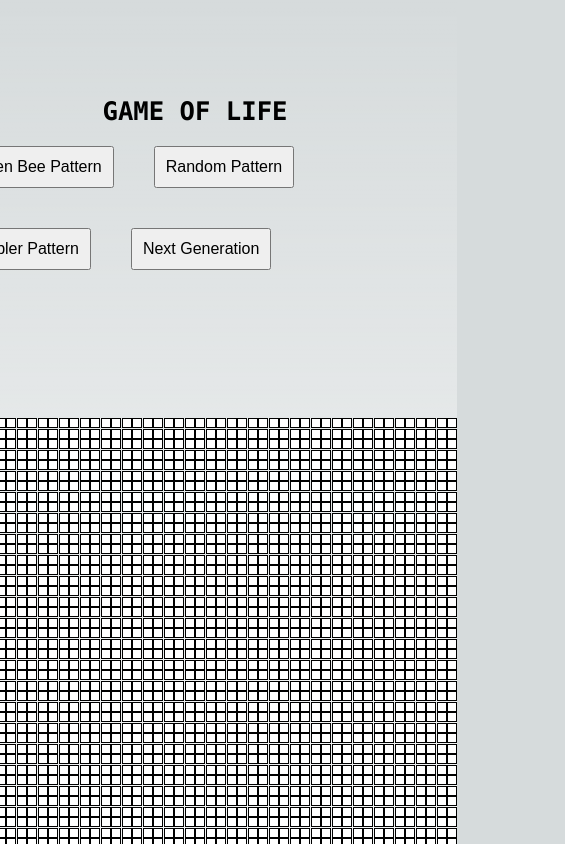
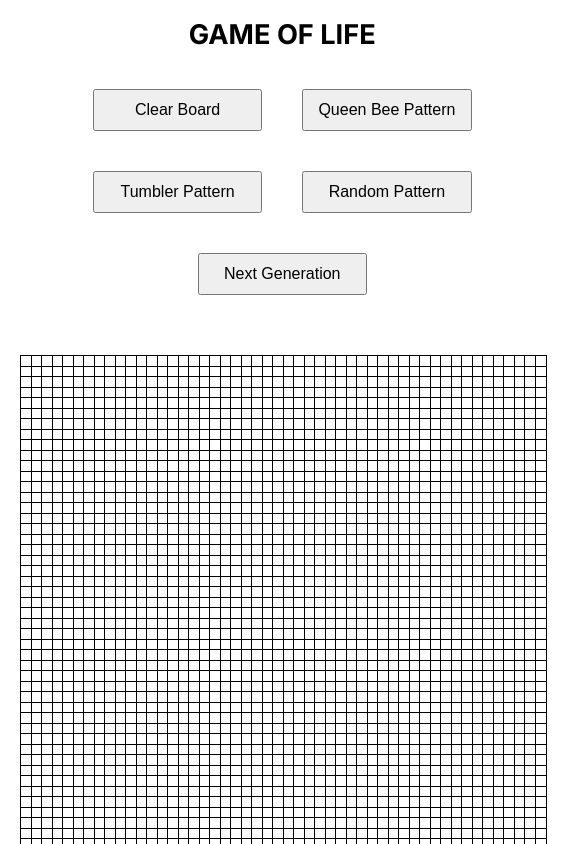
Before and after one commit to Okios2/Game-of-Life, a Next.js app: page / in a window 390 px wide. Shown: the top 844 px of the page, 565 px wide, since content can reach past the window. Built offline with nearby package versions, Linux system fonts and the light colour scheme.

Commit message:
Layout improvement and portrait view handling

```diff
--- a/app/components/actionButton.module.css
+++ b/app/components/actionButton.module.css
@@ -1,5 +1,14 @@
 .actionbutton {
     margin: 20px;
     padding: 10px;
+    text-align: center;
     font-size: 16px;
+    width: 80%;
 }
+
+@media screen and (orientation: portrait) {
+    .actionbutton {
+        align-items: center;
+        width: 30%;
+    }
+}
--- a/app/components/grid.module.css
+++ b/app/components/grid.module.css
@@ -1,7 +1,6 @@
 .grid {
     display: grid;
-    width: 100%;
-    height: 100%;
-    gap: 0.5px;
+    width: auto;
+    height: auto;
     aspect-ratio: 1;
 }
--- a/app/components/grid.tsx
+++ b/app/components/grid.tsx
@@ -1,5 +1,5 @@
 'use client';
-import React, { forwardRef, Ref, useImperativeHandle, useState } from "react";
+import React, { forwardRef, Ref, useImperativeHandle, useState, useEffect } from "react";
 
 import Cell from "./cell";
 import styles from "./grid.module.css";
@@ -8,6 +8,9 @@ import countAliveNeighbors from "../utilities/countAliveNeighbors";
 
 export const rows = 50;
 export const cols = 50;
+const minCellSize = 10;
+const gapWidth = 0.5;
+const minWidth = (cols*minCellSize)+gapWidth*(cols-1)+40; //adding 40 to match padding on the gridContainer
 
 const GameBoard = forwardRef((props, ref: Ref<any>) => {
   const [grid, setGrid] = useState<boolean[][]>(createArray(rows, cols));
@@ -53,12 +56,17 @@ const GameBoard = forwardRef((props, ref: Ref<any>) => {
     });
   }
 
+  useEffect(() => {
+    document.documentElement.style.setProperty('--grid-min-width', `${minWidth}px`);
+  }, [minWidth]);
+
   return (
     <div
       className={styles.grid}
       style={{
-        gridTemplateColumns: `repeat(${cols}, minmax(10px, 1fr))`,
-        gridTemplateRows: `repeat(${rows}, minmax(10px, 1fr))`,
+        gridTemplateColumns: `repeat(${cols}, minmax(${minCellSize}px, 1fr))`,
+        gridTemplateRows: `repeat(${rows}, minmax(${minCellSize}px, 1fr))`,
+        gap: gapWidth,
       }}
     >
       {grid.map((row: boolean[], rowIndex: number) => (
--- a/app/components/gridContainer.tsx
+++ b/app/components/gridContainer.tsx
@@ -14,18 +14,20 @@ const GridContainer = () => {
     const resetToQeenBeeGrid = () => gridRef.current?.setPattern(queenBeePattern);
     const resetToRandomGrid  = () => gridRef.current?.setPattern(randomPattern(rows, cols));
     const resetToTumblerGrid = () => gridRef.current?.setPattern(tumblerPattern);
+    const resetToBlank = () => gridRef.current?.setPattern([[]])
     const setNextGeneration = () => gridRef.current?.nextGrid();
 
     return (
-        <div>
-            <div>
+        <div className={styles.center}>
+            <div className={styles.buttonscontainer}>
+                <ActionButton onClick={resetToBlank}  name="Clear Board"/>
                 <ActionButton onClick={resetToQeenBeeGrid}  name="Queen Bee Pattern"/>
+                <ActionButton onClick={resetToTumblerGrid}  name="Tumbler Pattern"/>
                 <ActionButton onClick={resetToRandomGrid}  name="Random Pattern"/>
-                <ActionButton onClick={resetToTumblerGrid}  name="Tumbler Pattern"/>
                 <ActionButton onClick={setNextGeneration}  name="Next Generation"/>
             </div>
-            <div className={styles.center}>
-                <GameBoard ref={gridRef} />
+            <div className={styles.gridcontainer}>
+                <GameBoard ref={gridRef}/>
             </div>
         </div>
     )
--- a/app/globals.css
+++ b/app/globals.css
@@ -1,78 +1,16 @@
 :root {
-  --max-width: 1100px;
-  --border-radius: 12px;
-  --font-mono: ui-monospace, Menlo, Monaco, "Cascadia Mono", "Segoe UI Mono",
-    "Roboto Mono", "Oxygen Mono", "Ubuntu Monospace", "Source Code Pro",
-    "Fira Mono", "Droid Sans Mono", "Courier New", monospace;
-
-  --foreground-rgb: 0, 0, 0;
-  --background-start-rgb: 214, 219, 220;
-  --background-end-rgb: 255, 255, 255;
-
-
-  --tile-start-rgb: 239, 245, 249;
-  --tile-end-rgb: 228, 232, 233;
-  --tile-border: conic-gradient(
-    #00000080,
-    #00000040,
-    #00000030,
-    #00000020,
-    #00000010,
-    #00000010,
-    #00000080
-  );
-
-  --callout-rgb: 238, 240, 241;
-  --callout-border-rgb: 172, 175, 176;
-  --card-rgb: 180, 185, 188;
-  --card-border-rgb: 131, 134, 135;
+  --grid-min-width: 550;
 }
 
-@media (prefers-color-scheme: dark) {
-  :root {
-    --foreground-rgb: 255, 255, 255;
-    --background-start-rgb: 0, 0, 0;
-    --background-end-rgb: 0, 0, 0;
+html, body{
+  width: 100%;
+  height: 100%;
+  margin: 0;
+  padding: 0;
+}
 
-    --primary-glow: radial-gradient(rgba(1, 65, 255, 0.4), rgba(1, 65, 255, 0));
-    --secondary-glow: linear-gradient(
-      to bottom right,
-      rgba(1, 65, 255, 0),
-      rgba(1, 65, 255, 0),
-      rgba(1, 65, 255, 0.3)
-    );
-
-    --tile-start-rgb: 2, 13, 46;
-    --tile-end-rgb: 2, 5, 19;
-    --tile-border: conic-gradient(
-      #ffffff80,
-      #ffffff40,
-      #ffffff30,
-      #ffffff20,
-      #ffffff10,
-      #ffffff10,
-      #ffffff80
-    );
-
-    --callout-rgb: 20, 20, 20;
-    --callout-border-rgb: 108, 108, 108;
-    --card-rgb: 100, 100, 100;
-    --card-border-rgb: 200, 200, 200;
+@media (orientation: portrait){
+  html, body{
+    min-width: var(--grid-min-width);
   }
 }
-
-* {
-  box-sizing: border-box;
-  padding: 0;
-  margin: 0;
-}
-
-body {
-  color: rgb(var(--foreground-rgb));
-  background: linear-gradient(
-      to bottom,
-      transparent,
-      rgb(var(--background-end-rgb))
-    )
-    rgb(var(--background-start-rgb));
-}
--- a/app/page.module.css
+++ b/app/page.module.css
@@ -1,76 +1,50 @@
 .main {
   display: flex;
   flex-direction: column;
-  justify-content: space-between;
+  justify-content: center;
   align-items: center;
-  padding: 6rem;
-  min-height: 100vh;
+
 }
 
 .description {
-  display: inherit;
+  display: flex;
+  flex-direction: column;
   justify-content: center;
-  align-items: inherit;
+  align-items: center;
   font-size: 0.85rem;
-  max-width: var(--max-width);
   width: 100%;
-  z-index: 2;
   font-family: var(--font-mono);
 }
 
 .center {
   display: flex;
-  justify-content: center;
-  align-items: center;
-  position: relative;
-  padding: 2rem 0;
+  min-width: 100%;
 }
 
-/* Enable hover only on non-touch devices */
-@media (hover: hover) and (pointer: fine) {
-  .card:hover {
-    background: rgba(var(--card-rgb), 0.1);
-    border: 1px solid rgba(var(--card-border-rgb), 0.15);
+.gridcontainer {
+  flex: 1 0 auto;
+  padding: 20px;
+  margin: auto;
+}
+
+.buttonscontainer {
+  display: flex;
+  flex-flow: column nowrap;
+}
+
+@media (orientation: portrait) {
+  .center {
+    flex-direction: column;
+    align-items: center;
   }
 
-  .card:hover span {
-    transform: translateX(4px);
+  .gridcontainer {
+    justify-content: flex-start;
+  }
+
+  .buttonscontainer {
+    flex-flow: row wrap;
+    justify-content: center;
+    margin-bottom: 20px;
   }
 }
-
-@media (prefers-reduced-motion) {
-  .card:hover span {
-    transform: none;
-  }
-}
-
-/* Mobile */
-@media (max-width: 700px) {
-  .content {
-    padding: 4rem;
-  }
-
-  .center {
-    padding: 8rem 0 6rem;
-  }
-
-  .description {
-    font-size: 0.8rem;
-  }
-}
-
-/* Tablet and Smaller Desktop */
-@media (min-width: 701px) and (max-width: 1120px) {
-  .grid {
-    grid-template-columns: repeat(2, 50%);
-  }
-}
-
-@keyframes rotate {
-  from {
-    transform: rotate(360deg);
-  }
-  to {
-    transform: rotate(0deg);
-  }
-}
--- a/app/page.tsx
+++ b/app/page.tsx
@@ -8,9 +8,7 @@ export default function Home() {
       <div className={styles.description}>
           <h1>GAME OF LIFE</h1>
       </div>
-      <div>
-        <GridContainer/>
-      </div>
+      <GridContainer/>
     </main>
   );
 }
```
